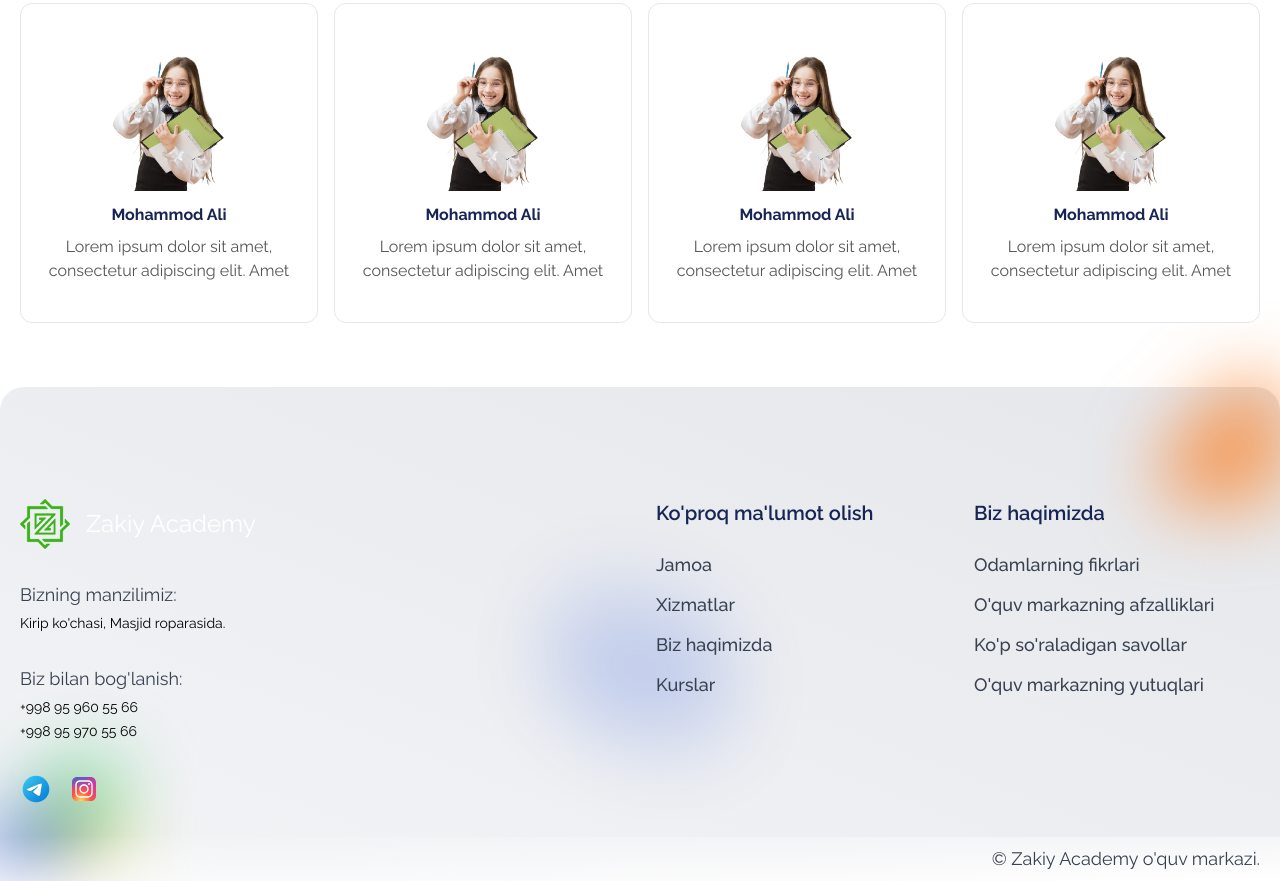
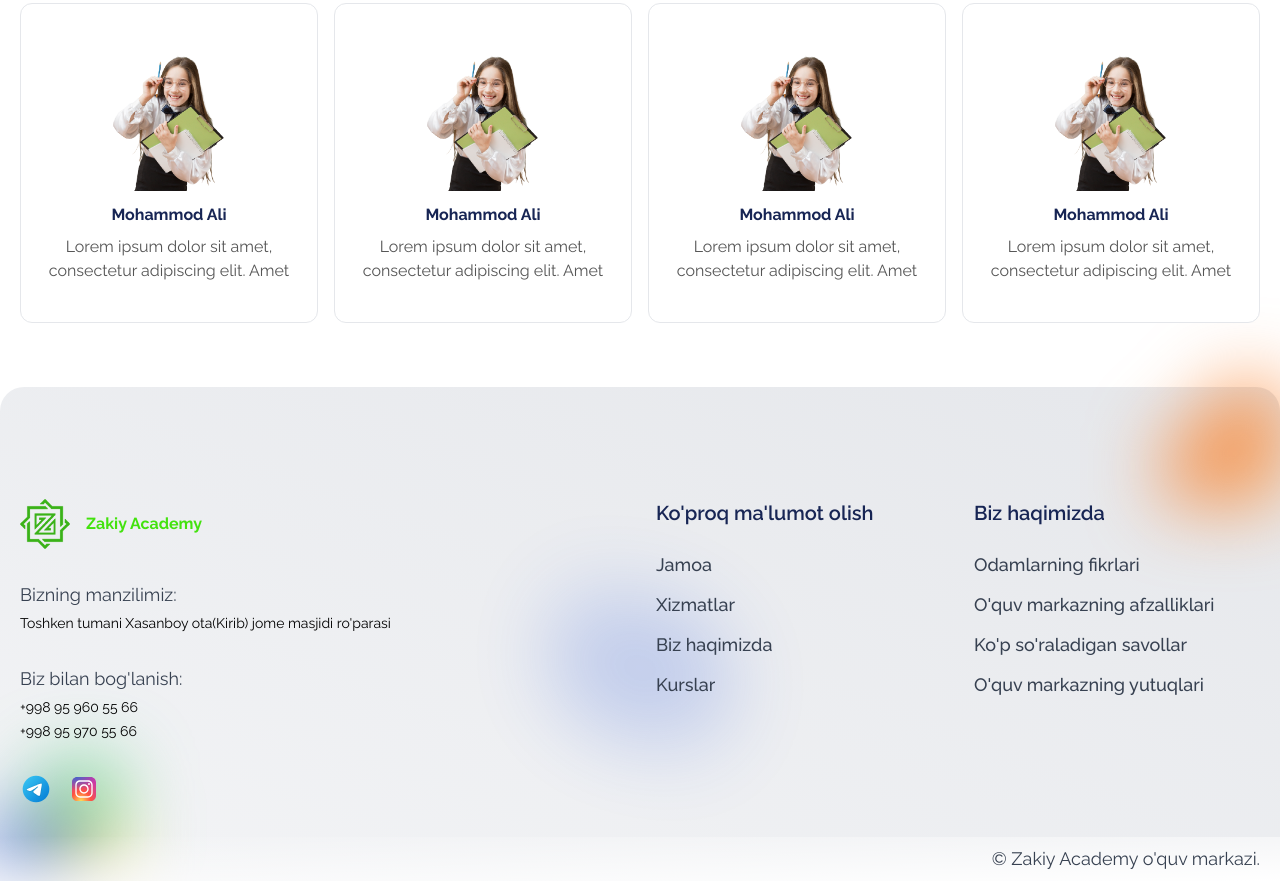
Before and after one commit to abduvohidd/Alvon, an Astro site: page /about in a window 1280 px wide. Shown: the part 657-1538 px from the top of the page. Built offline with nearby package versions, Linux system fonts and the light colour scheme; Astro itself is replaced by a stand-in of ours.

Commit message:
add footer logo text

```diff
--- a/src/components/elements/Footer.astro
+++ b/src/components/elements/Footer.astro
@@ -86,7 +86,7 @@ const footerCompany = [
           <a href="#" class="relative flex items-center gap-3">
             <span
               slot="icon"
-              class="text-[#43e20e] text-2xl flex items-center gap-4"
+              class="text-[#43e20e] text-base font-bold flex items-center gap-4"
             >
               <img
                 src="/images/zakiy-logo.png"
@@ -94,14 +94,14 @@ const footerCompany = [
                 width="50"
                 height="50"
               />
-              <p class="text-white">Zakiy Academy</p>
+              Zakiy Academy
             </span>
           </a>
           <Paragraph className={"mt-8 text-gray-600"}>
             Bizning manzilimiz:
           </Paragraph>
           <p class="mt-1 dark:text-white text-sm">
-            Kirip ko'chasi, Masjid roparasida.
+            Toshken tumani Xasanboy ota(Kirib) jome masjidi ro'parasi
           </p>
 
           <Paragraph className={"mt-8 text-gray-600"}>
```
